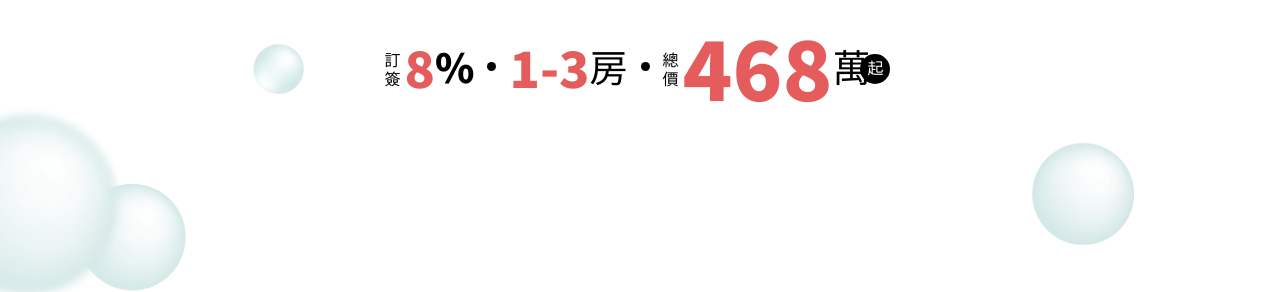
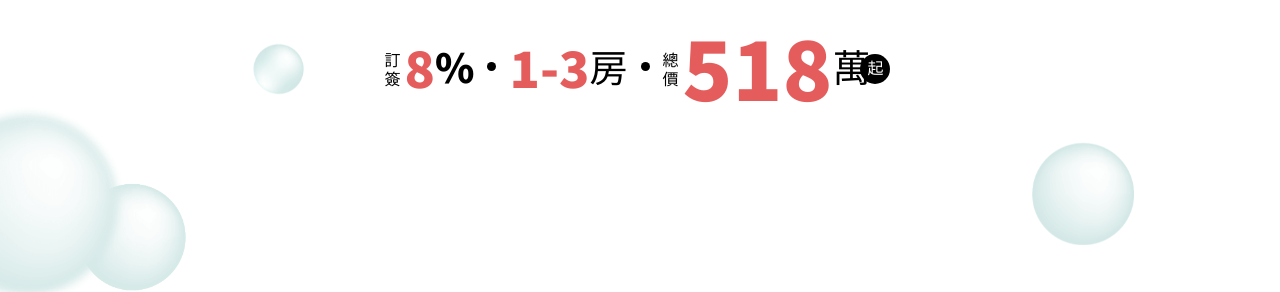
Before and after one commit to walaydesign/AirportSweetheart, a plain HTML site: page index.html in a window 1280 px wide. Shown: the part 541-833 px from the top of the page. Drawn offline with Linux system fonts and the light colour scheme.

Commit message:
改價格

```diff
--- a/index.html
+++ b/index.html
@@ -65,7 +65,7 @@
                 <div class="kv_inform_dot"></div>
                 <div class="d-flex align-items-center kv_inform_price">
                     <h4 class="kv_inform_small me-1">總<br>價</h4>
-                    <h4 class="kv_inform_superhighlight">468</h4>
+                    <h4 class="kv_inform_superhighlight">518</h4>
                     <h4 class="kv_inform_unit kv_inform_price_unit">萬</h4>
                     <h4 class="kv_inform_from">起</h4>
                 </div>
```
